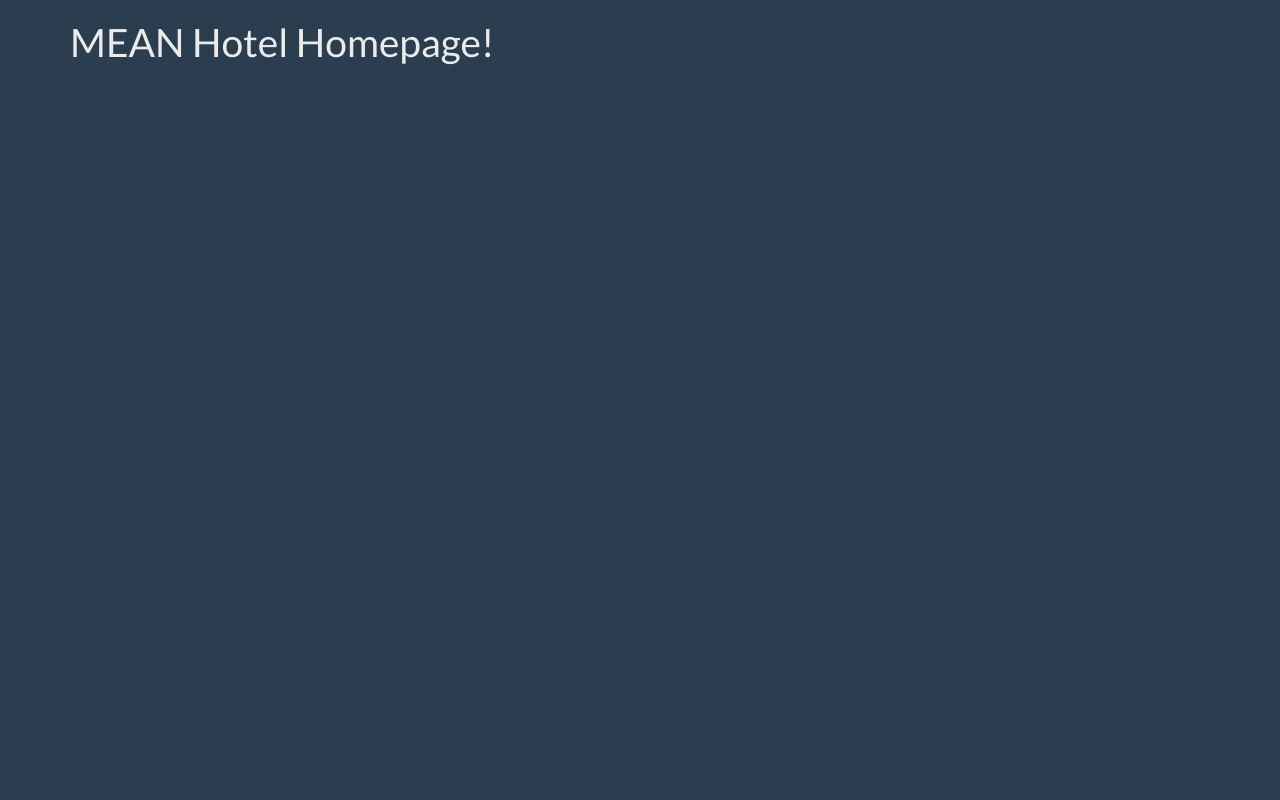
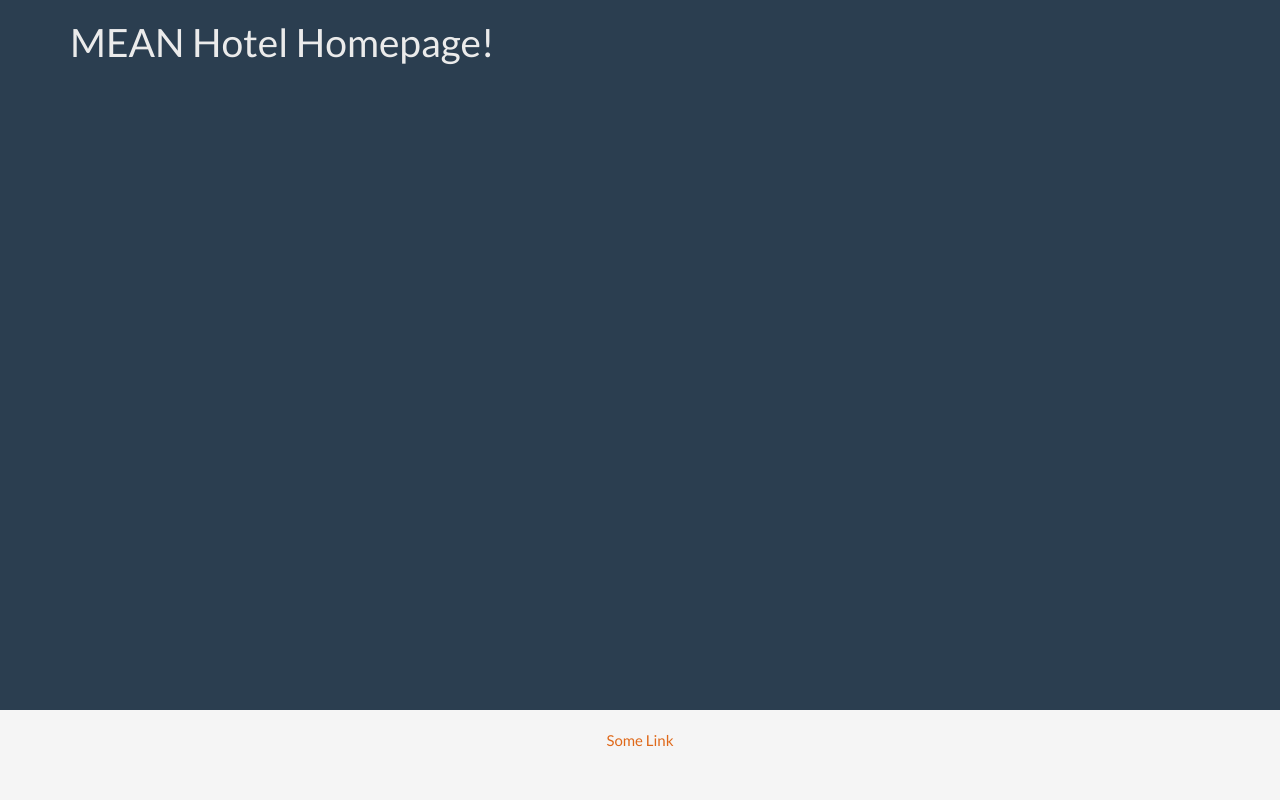
Before and after one commit to ghigbie/expressWorkspace, a website: page public/index.html in a window 1280 px wide. Drawn offline with nearby package versions, Linux system fonts and the light colour scheme.

Commit message:
Add css styles

```diff
--- /dev/null
+++ b/public/css/custom.css
@@ -0,0 +1,24 @@
+/* Stcky footer styles */
+
+html{
+    position: relative;
+    min-height: 100%;
+}
+
+body{
+    margin-bottom: 90px;
+}
+
+.padded{
+    padding-top: 30px;
+}
+
+.footer{
+    position: absolute;
+    bottom: 0;
+    width: 100%;
+    /* Set the fixed height of the footer here */
+    height: 90px;
+    background-color: #f5f5f5;
+    padding-top: 20px;
+}
--- a/public/index.html
+++ b/public/index.html
@@ -4,11 +4,19 @@
         <title>MEAN Hotel</title>
         <!--<link rel="stylesheet" href="https://maxcdn.bootstrapcdn.com/bootstrap/3.3.7/css/bootstrap.min.css">-->
         <link rel="stylesheet" href="css/main.css">
+        <link rel="stylesheet" href="css/custom.css">
     </head>
     <body>
         <div class="container">
             <h1>MEAN Hotel Homepage!</h1>
         </div>
+
+        <footer class=footer>
+            <div class="container">
+                <p class="text-muted text-center">
+                    <a href="/">Some Link</a>
+                </p>
+            </div>
         <!--<script src="https://code.jquery.com/jquery-3.2.1.min.js" integrity="sha256-hwg4gsxgFZhOsEEamdOYGBf13FyQuiTwlAQgxVSNgt4="crossorigin="anonymous"></script>-->
         <script src="./../node_modules/jquery/dist/jquery.min.js"></script>
     </body>
```
